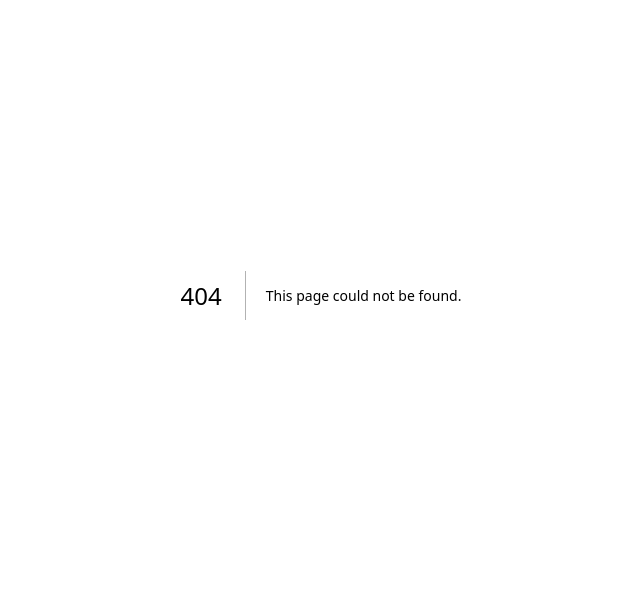
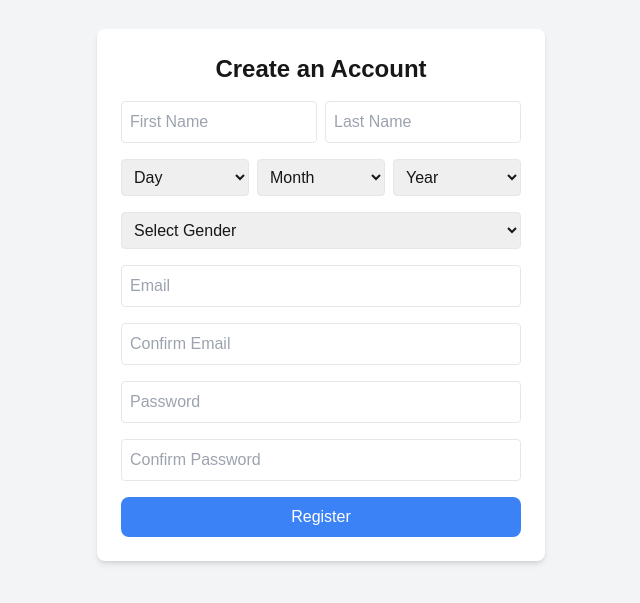
Before and after one commit to kanna-1/geekshackinghackathon, a Next.js app: page /register in a window 1280 px wide. Before the commit this address had no page. Shown: the part 105-708 px from the top of the page, without its empty margins (319-959 px from the left). Built offline with nearby package versions, Linux system fonts and the light colour scheme.

Commit message:
feat: add changes

```diff
--- /dev/null
+++ b/app/api/auth/register/route.ts
@@ -0,0 +1,27 @@
+import { NextResponse } from "next/server";
+import { PrismaClient } from "@prisma/client";
+import bcrypt from "bcryptjs";
+import jwt from "jsonwebtoken";
+
+const prisma = new PrismaClient();
+const SECRET_KEY = process.env.JWT_SECRET || "supersecretkey";
+
+export async function POST(req: Request) {
+  try {
+    const { email, password } = await req.json();
+    const user = await prisma.user.findUnique({ where: { email } });
+
+    if (!user) return NextResponse.json({ error: "User not found" }, { status: 404 });
+
+    // const isValidPassword = await bcrypt.compare(password, user.password);
+    const isValidPassword = password == user.password
+
+    if (!isValidPassword) return NextResponse.json({ error: "Invalid credentials" }, { status: 401 });
+
+    const token = jwt.sign({ id: user.id, email: user.email }, SECRET_KEY, { expiresIn: "1h" });
+
+    return NextResponse.json({ message: "Login successful", token, user });
+  } catch (error) {
+    return NextResponse.json({ error: "Internal Server Error" }, { status: 500 });
+  }
+}
--- /dev/null
+++ b/app/register/page.tsx
@@ -0,0 +1,89 @@
+"use client";
+
+import { useState } from "react";
+import { useRouter } from "next/navigation";
+
+export default function Register() {
+  const [firstName, setFirstName] = useState("");
+  const [lastName, setLastName] = useState("");
+  const [day, setDay] = useState("");
+  const [month, setMonth] = useState("");
+  const [year, setYear] = useState("");
+  const [gender, setGender] = useState("");
+  const [email, setEmail] = useState("");
+  const [confirmEmail, setConfirmEmail] = useState("");
+  const [password, setPassword] = useState("");
+  const [confirmPassword, setConfirmPassword] = useState("");
+  const [error, setError] = useState("");
+  const router = useRouter();
+
+  const handleRegister = async (e: React.FormEvent) => {
+    e.preventDefault();
+    setError("");
+
+    if (email !== confirmEmail) {
+      setError("Emails do not match.");
+      return;
+    }
+    if (password !== confirmPassword) {
+      setError("Passwords do not match.");
+      return;
+    }
+
+    // Placeholder for backend API call
+    try {
+      const res = await fetch("/api/auth/register", {
+        method: "POST",
+        headers: { "Content-Type": "application/json" },
+        body: JSON.stringify({ firstName, lastName, dateOfBirth: `${year}-${month}-${day}`, gender, email, password }),
+      });
+      const data = await res.json();
+      if (!res.ok) {
+        throw new Error(data.error || "Registration failed");
+      }
+      router.push("/dashboard");
+    } catch (err: any) {
+      setError(err.message);
+    }
+  };
+
+  return (
+    <div className="flex flex-col items-center justify-center min-h-screen bg-gray-100 p-6">
+      <div className="bg-white p-6 rounded-lg shadow-md w-full max-w-md">
+        <h2 className="text-2xl font-semibold text-center mb-4">Create an Account</h2>
+        {error && <p className="text-red-500 text-center">{error}</p>}
+        <form className="space-y-4" onSubmit={handleRegister}>
+          <div className="flex space-x-2">
+            <input type="text" placeholder="First Name" value={firstName} onChange={(e) => setFirstName(e.target.value)} required className="p-2 border rounded w-1/2" />
+            <input type="text" placeholder="Last Name" value={lastName} onChange={(e) => setLastName(e.target.value)} required className="p-2 border rounded w-1/2" />
+          </div>
+          <div className="flex space-x-2">
+            <select value={day} onChange={(e) => setDay(e.target.value)} required className="p-2 border rounded w-1/3">
+              <option value="">Day</option>
+              {[...Array(31)].map((_, i) => <option key={i} value={i + 1}>{i + 1}</option>)}
+            </select>
+            <select value={month} onChange={(e) => setMonth(e.target.value)} required className="p-2 border rounded w-1/3">
+              <option value="">Month</option>
+              {["Jan", "Feb", "Mar", "Apr", "May", "Jun", "Jul", "Aug", "Sep", "Oct", "Nov", "Dec"].map((m, i) => <option key={i} value={i + 1}>{m}</option>)}
+            </select>
+            <select value={year} onChange={(e) => setYear(e.target.value)} required className="p-2 border rounded w-1/3">
+              <option value="">Year</option>
+              {[...Array(100)].map((_, i) => <option key={i} value={2024 - i}>{2024 - i}</option>)}
+            </select>
+          </div>
+          <select value={gender} onChange={(e) => setGender(e.target.value)} required className="p-2 border rounded w-full">
+            <option value="">Select Gender</option>
+            <option value="Male">Male</option>
+            <option value="Female">Female</option>
+            <option value="Other">Other</option>
+          </select>
+          <input type="email" placeholder="Email" value={email} onChange={(e) => setEmail(e.target.value)} required className="p-2 border rounded w-full" />
+          <input type="email" placeholder="Confirm Email" value={confirmEmail} onChange={(e) => setConfirmEmail(e.target.value)} required className="p-2 border rounded w-full" />
+          <input type="password" placeholder="Password" value={password} onChange={(e) => setPassword(e.target.value)} required className="p-2 border rounded w-full" />
+          <input type="password" placeholder="Confirm Password" value={confirmPassword} onChange={(e) => setConfirmPassword(e.target.value)} required className="p-2 border rounded w-full" />
+          <button type="submit" className="w-full bg-blue-500 text-white py-2 rounded-lg hover:bg-blue-600">Register</button>
+        </form>
+      </div>
+    </div>
+  );
+}
--- /dev/null
+++ b/app/src/dashboard/page.tsx
@@ -0,0 +1,25 @@
+"use client";
+
+import { useRouter } from "next/navigation";
+import React from "react";
+
+export default function Dashboard() {
+  const router = useRouter();
+
+  const handleLogout = () => {
+    localStorage.removeItem("token"); // Clear token
+    router.push("/landing");
+  };
+
+  return (
+    <div className="p-8">
+      <h2 className="text-2xl font-bold">Welcome to Your Dashboard</h2>
+      <button
+        onClick={handleLogout}
+        className="mt-4 bg-red-500 text-white px-4 py-2 rounded"
+      >
+        Logout
+      </button>
+    </div>
+  );
+}
--- /dev/null
+++ b/app/user/page.tsx
@@ -0,0 +1,59 @@
+"use client";
+
+import React from "react";
+import { useState } from "react";
+
+interface Milestone {
+  id: number;
+  title: string;
+  completed: boolean;
+}
+
+const initialMilestones: Milestone[] = [
+  { id: 1, title: "Stop pornhub", completed: false },
+  { id: 2, title: "Stop xham", completed: false },
+  { id: 3, title: "Stop masturbate", completed: false },
+  { id: 4, title: "Stop cum", completed: false },
+];
+
+export default function MilestoneTracker() {
+  const [milestones, setMilestones] = useState(initialMilestones);
+
+  const toggleMilestone = (id: number) => {
+    setMilestones((prevMilestones) =>
+      prevMilestones.map((milestone) =>
+        milestone.id === id
+          ? { ...milestone, completed: !milestone.completed }
+          : milestone
+      )
+    );
+  };
+
+  return (
+    <div className="flex flex-col items-center justify-center min-h-screen p-8 bg-gradient-to-b from-blue-500 to-purple-600 text-white">
+      <h1 className="text-4xl font-bold mb-6 text-center drop-shadow-lg">🎯 Milestone Tracker</h1>
+      <p className="text-lg mb-4 text-center max-w-2xl">
+        Keep track of your progress by checking off milestones as you complete them!
+      </p>
+      <div className="bg-white p-6 rounded-lg shadow-xl w-full max-w-md text-gray-900">
+        <ul className="space-y-4">
+          {milestones.map((milestone) => (
+            <li key={milestone.id} className="flex items-center justify-between p-2 border-b border-gray-300 last:border-none">
+              <label className="flex items-center space-x-3 cursor-pointer">
+                <input
+                  type="checkbox"
+                  checked={milestone.completed}
+                  onChange={() => toggleMilestone(milestone.id)}
+                  className="w-5 h-5 text-blue-600 border-gray-300 rounded focus:ring-blue-500"
+                />
+                <span className={milestone.completed ? "line-through text-gray-500" : "text-gray-900 font-medium"}>
+                  {milestone.title}
+                </span>
+              </label>
+            </li>
+          ))}
+        </ul>
+      </div>
+    </div>
+  );
+}
```
